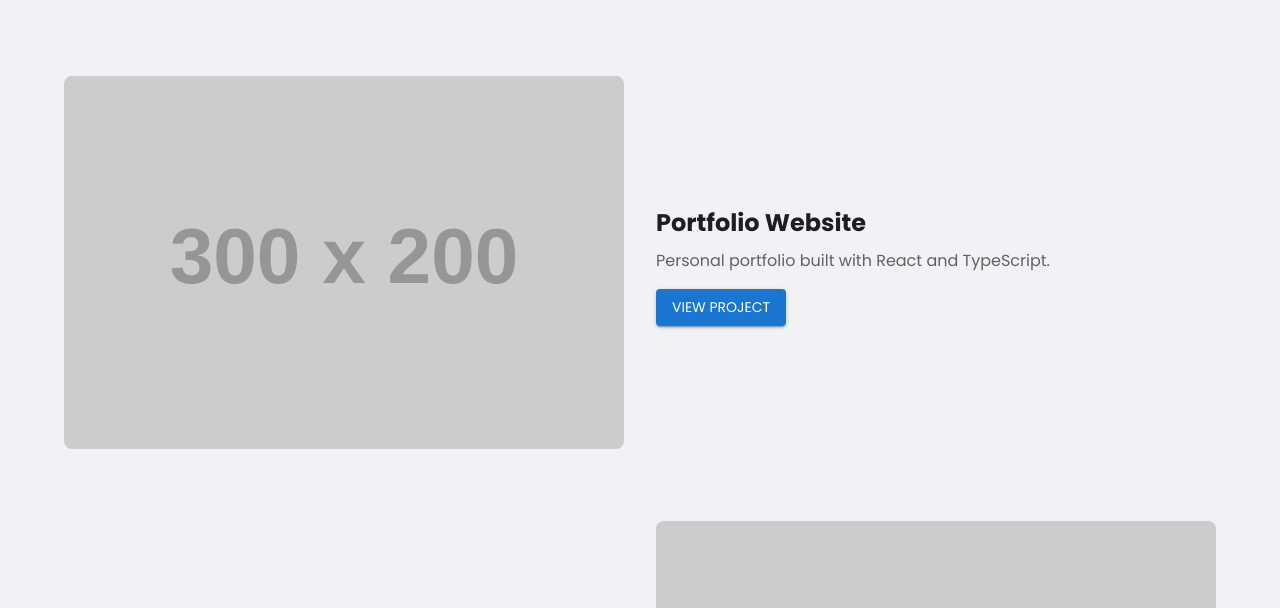
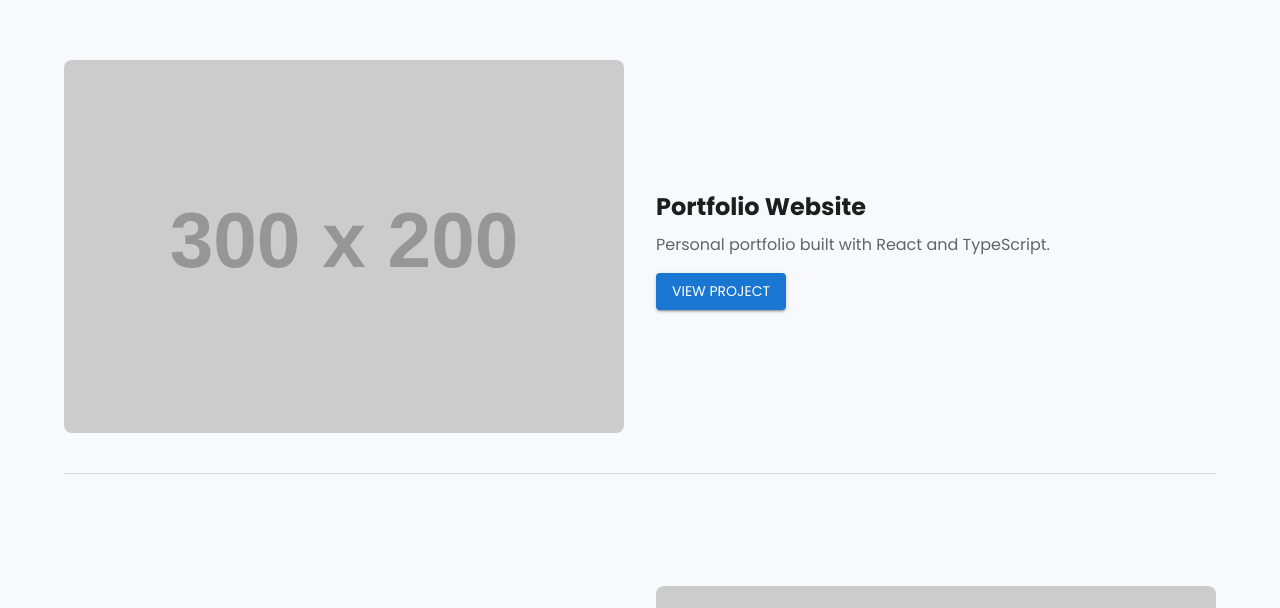
Before and after one commit to sanchezchandialf/myportfolio, a React (Vite) app: page / in a window 1280 px wide. Shown: the part 1732-2340 px from the top of the page. Built offline with nearby package versions, Linux system fonts and the light colour scheme.

Commit message:
Adjust project layout and spacing

```diff
--- a/src/components/About.tsx
+++ b/src/components/About.tsx
@@ -83,6 +83,7 @@ const About = () => (
         </Grid>
       </Grid>
     </Container>
+    <Box mt={8} />
   </Box>
 );
 
--- a/src/components/ProjectCard.tsx
+++ b/src/components/ProjectCard.tsx
@@ -17,6 +17,7 @@ const ProjectCard = ({ title, description, image, url, isReversed = false }: Pro
     container
     spacing={4}
     direction={isReversed ? 'row-reverse' : 'row'}
+    justifyContent="center"
     alignItems="center"
     component={motion.div}
     initial={{ opacity: 0, x: isReversed ? 50 : -50 }}
--- a/src/components/Projects.tsx
+++ b/src/components/Projects.tsx
@@ -1,17 +1,20 @@
 import Box from '@mui/material/Box';
 import Container from '@mui/material/Container';
+import Divider from '@mui/material/Divider';
 import projects from '../data/projects';
 import ProjectCard from './ProjectCard';
 
 const Projects = () => (
-  <Box id="projects" sx={{ py: 10 }}>
+  <Box id="projects" sx={{ py: 8, bgcolor: '#f7f9fc' }}>
     <Container maxWidth="lg">
       {projects.map((project, index) => (
-        <ProjectCard
-          key={project.title}
-          {...project}
-          isReversed={index % 2 === 1}
-        />
+        <Box key={project.title} mb={10}>
+          <ProjectCard
+            {...project}
+            isReversed={index % 2 === 1}
+          />
+          {index !== projects.length - 1 && <Divider />}
+        </Box>
       ))}
     </Container>
   </Box>
```
